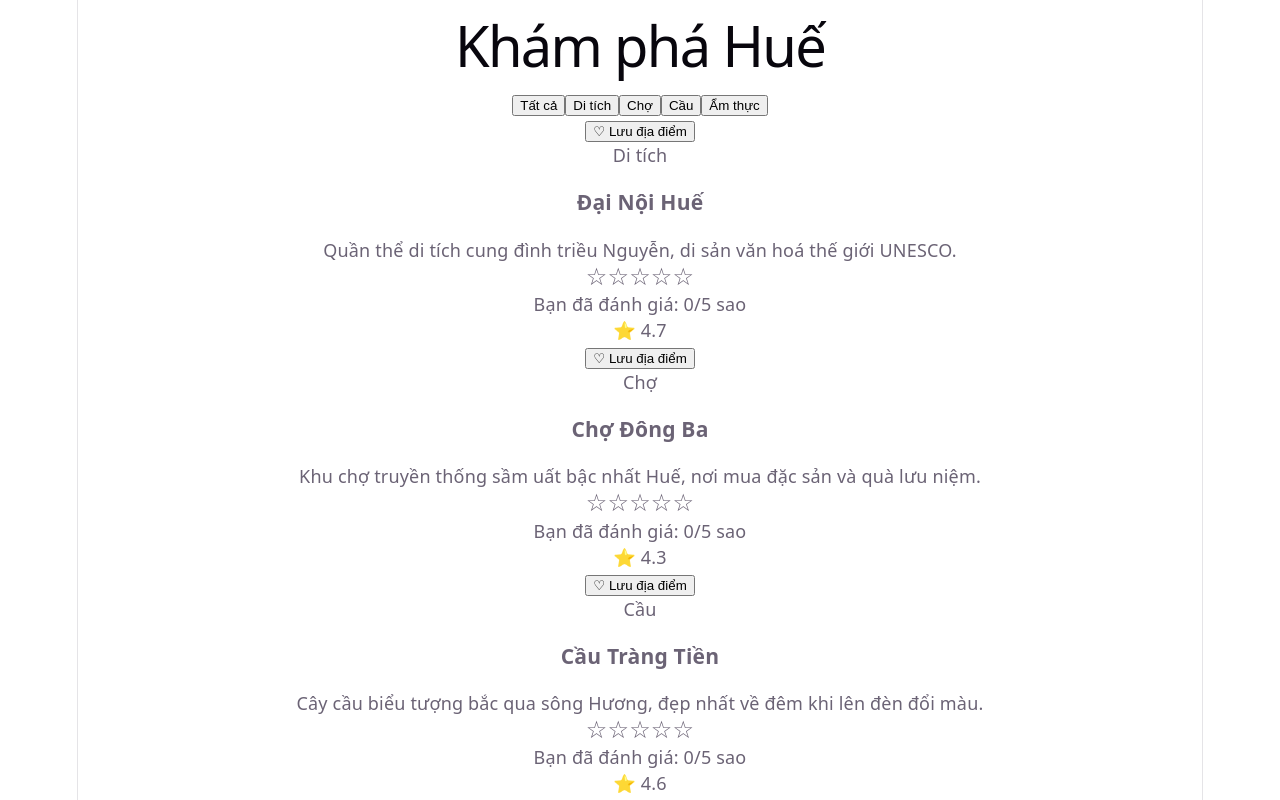
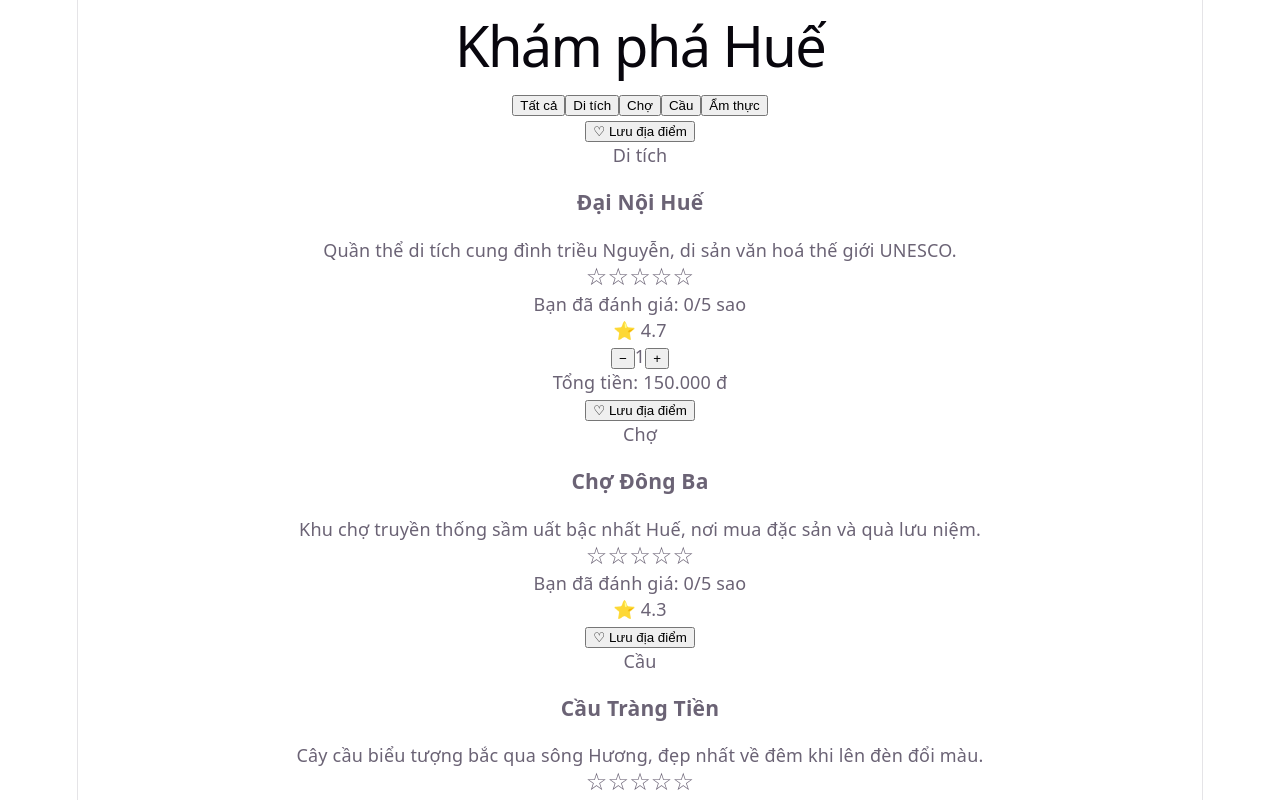
Before and after one commit to xuanhoai3152007-cmd/phu-xuan-react, a React (Vite) app: page / in a window 1280 px wide. Shown: the top 800 px of the page. Built offline with nearby package versions, Linux system fonts and the light colour scheme.

Commit message:
feat: hoàn thành buổi 5 lab 5 bộ đếm vé tham quan

```diff
--- a/src/components/AttractionCard.tsx
+++ b/src/components/AttractionCard.tsx
@@ -1,6 +1,7 @@
 import { useState } from 'react'
 import type { Attraction } from '../data/attractions'
 import StarRating from './StarRating'
+import TicketCounter from './TicketCounter'
 
 interface AttractionCardProps
   extends Omit<Attraction, 'id'> {}
@@ -41,6 +42,10 @@ function AttractionCard({
       <span className="attraction-card__rating">
         ⭐ {rating}
       </span>
+
+      {name === 'Đại Nội Huế' && (
+        <TicketCounter price={150000} />
+      )}
     </div>
   )
 }
--- /dev/null
+++ b/src/components/TicketCounter.tsx
@@ -0,0 +1,48 @@
+import { useState } from 'react'
+
+interface TicketCounterProps {
+  price: number
+}
+
+function TicketCounter({
+  price,
+}: TicketCounterProps) {
+  const [quantity, setQuantity] = useState(1)
+
+  function handleDecrease() {
+    setQuantity((prev) =>
+      Math.max(1, prev - 1),
+    )
+  }
+
+  function handleIncrease() {
+    setQuantity((prev) =>
+      Math.min(10, prev + 1),
+    )
+  }
+
+  const totalPrice = price * quantity
+
+  return (
+    <div className="ticket-counter">
+      <div>
+        <button onClick={handleDecrease}>
+          −
+        </button>
+
+        <span>{quantity}</span>
+
+        <button onClick={handleIncrease}>
+          +
+        </button>
+      </div>
+
+      <p>
+        Tổng tiền:{' '}
+        {totalPrice.toLocaleString('vi-VN')} đ
+      </p>
+    </div>
+  )
+}
+
+export default TicketCounter
```
